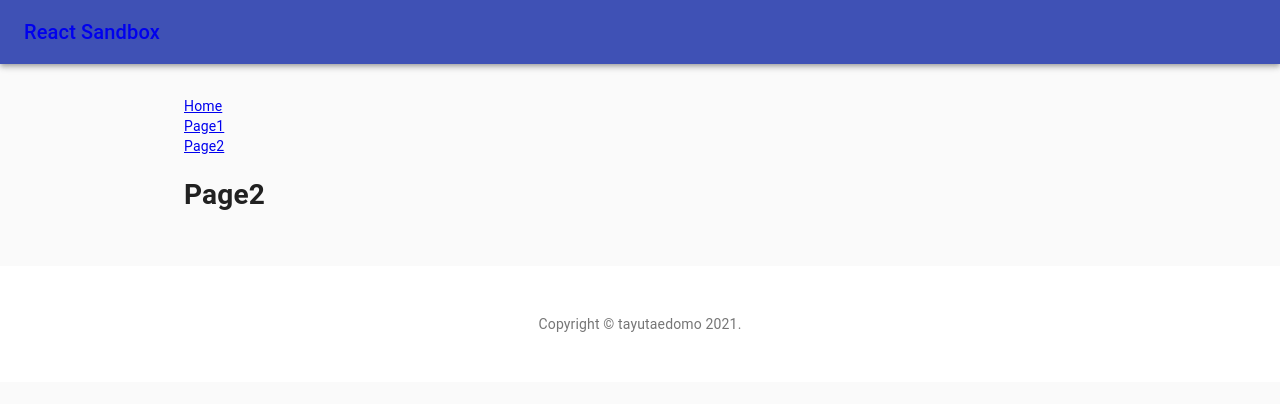
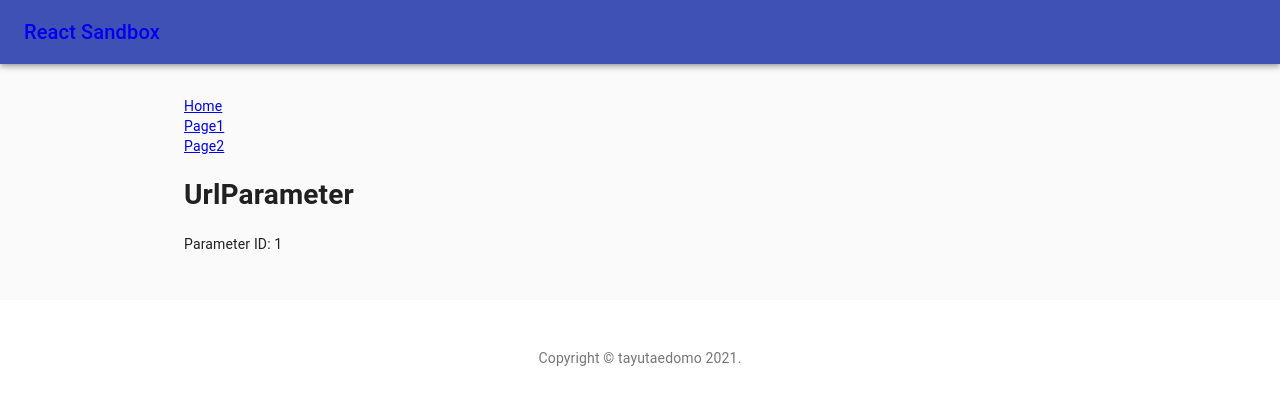
Before and after one commit to tayutaedomo/react-sandbox, a React (Create React App) app: page /router/page2/1 in a window 1280 px wide. Shown: the top 404 px of the page. Built offline with nearby package versions, Linux system fonts and the light colour scheme.

Commit message:
add: RouterUrlParameter component

```diff
--- a/src/components/router/RouterPage2.jsx
+++ b/src/components/router/RouterPage2.jsx
@@ -1,9 +1,11 @@
 import React from 'react';
+import { Link } from 'react-router-dom';
 
 const RouterPage2 = () => {
   return (
     <div>
       <h1>Page2</h1>
+      <Link to="/router/page2/999">UrlParameter</Link>
     </div>
   );
 };
--- /dev/null
+++ b/src/components/router/RouterUrlParameter.jsx
@@ -0,0 +1,15 @@
+import React from 'react';
+import { useParams } from 'react-router-dom';
+
+const RouterUrlParameter = () => {
+  const { id } = useParams();
+
+  return (
+    <div>
+      <h1>UrlParameter</h1>
+      <p>Parameter ID: {id}</p>
+    </div>
+  );
+};
+
+export default RouterUrlParameter;
```
Also changed, not shown: src/router/RouterRoutes.jsx (+7 -1 lines).
